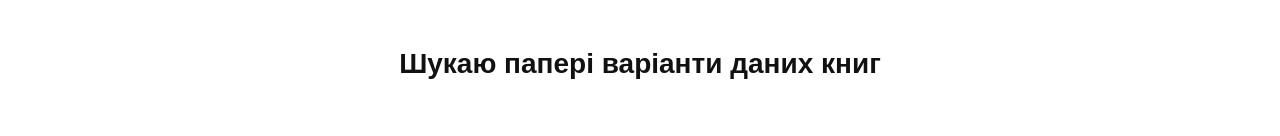
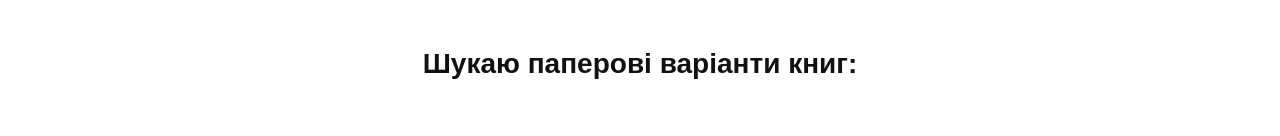
Before and after one commit to no-ok/books, a plain HTML site: page index.html in a window 1280 px wide. Shown: the top 136 px of the page. Drawn offline with Linux system fonts and the light colour scheme; grey boxes are pictures that could not be loaded.

Commit message:
Add files via upload

```diff
--- a/index.html
+++ b/index.html
@@ -34,7 +34,7 @@
 				<div class="tab-content">
 					<div id="tab-1" class="tab-pane current">
 						<div class="container text-center">
-							<h1 style="font-size: 28px; font-family: Arial;">Шукаю папері варіанти даних книг</h1>
+							<h1 style="font-size: 28px; font-family: Arial;">Шукаю паперові варіанти книг:</h1>
 						</div>
 
 						<br>
```
